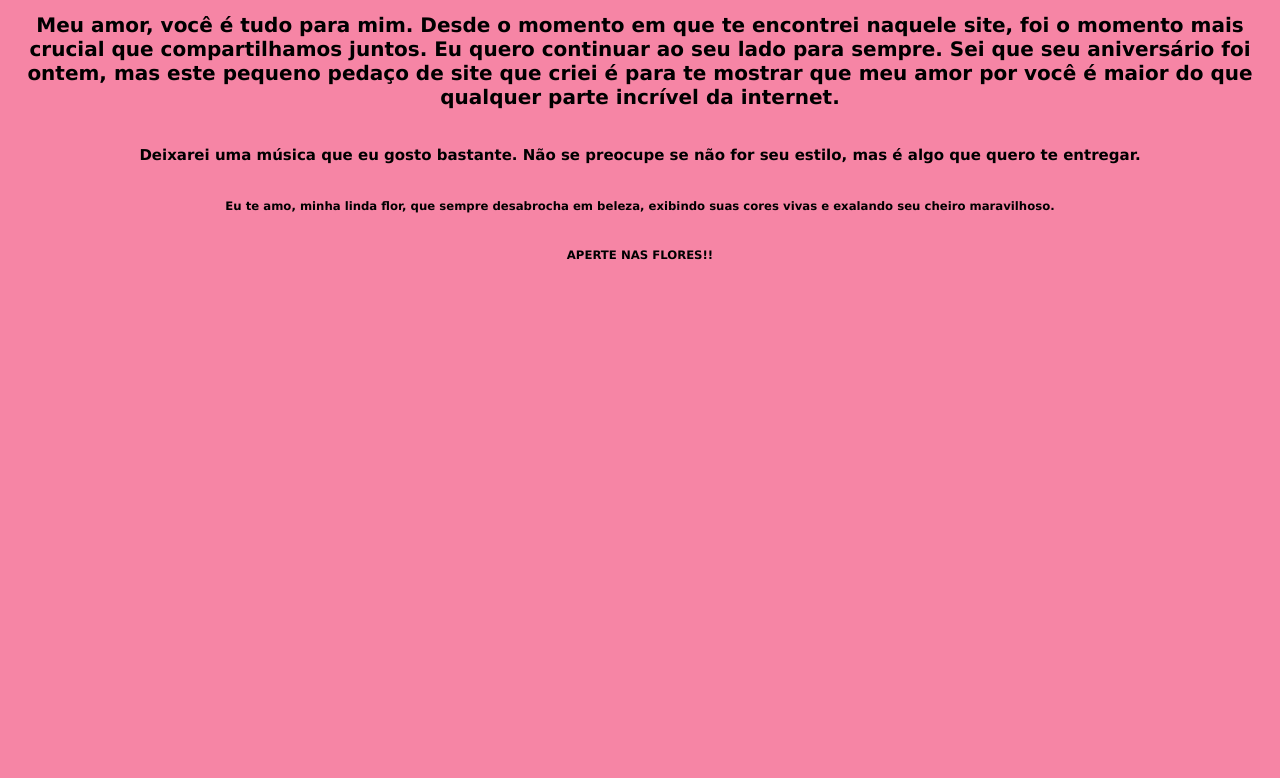
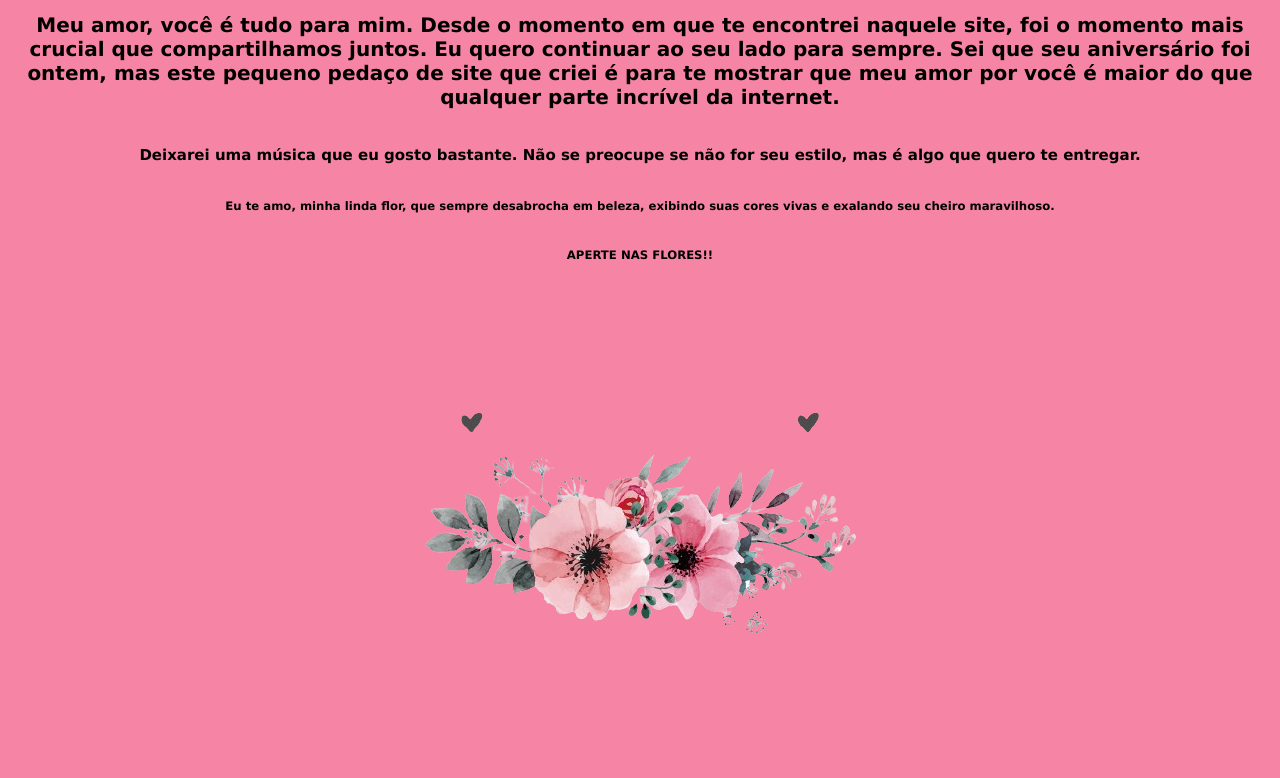
Before and after one commit to Icaroalm/My-love-Yas, a plain HTML site: page index.html in a window 1280 px wide. Drawn offline with Linux system fonts and the light colour scheme; the site is published under a folder, as on GitHub Pages, so addresses that start at the root find nothing.

Commit message:
Update index.html

```diff
--- a/index.html
+++ b/index.html
@@ -16,7 +16,7 @@
         <br>
          <h3>APERTE NAS FLORES!!</h3>
 
-        <a href="https://youtu.be/450p7goxZqg?si=Gt42TvWDwaIadr3C"><img src="/imglink.png" alt=""></a>
+        <a href="https://youtu.be/450p7goxZqg?si=Gt42TvWDwaIadr3C"><img src="imglink.png" alt=""></a>
 
 
 </body>
```
